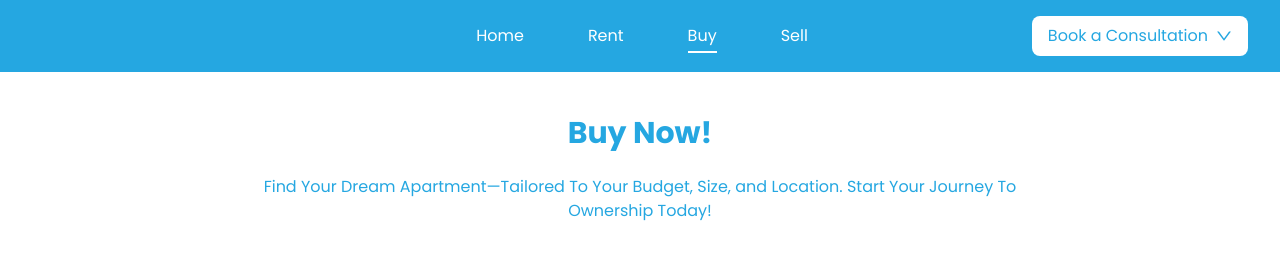
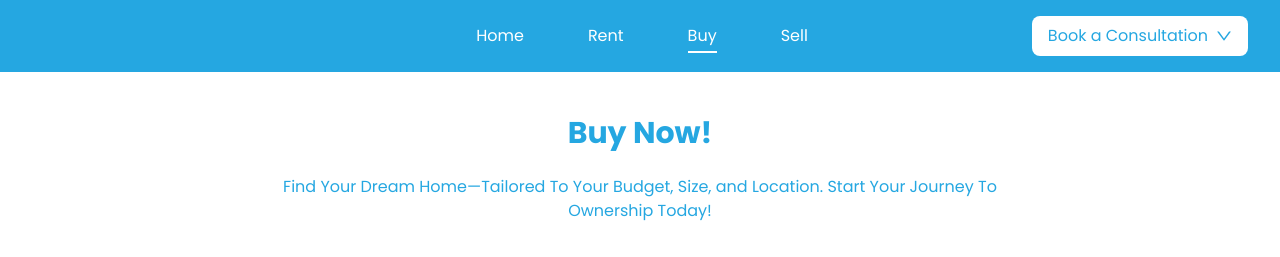
Before and after one commit to jidatit/alex-landing, a React (Vite) app in the folder frontend/: page /buy in a window 1280 px wide. Shown: the top 257 px of the page. Built offline with nearby package versions, Linux system fonts and the light colour scheme.

Commit message:
done text changes

```diff
--- a/frontend/src/Pages/BuyPage.jsx
+++ b/frontend/src/Pages/BuyPage.jsx
@@ -109,8 +109,8 @@ const BuyPage = () => {
             className=" text-center font-poppins md:px-0 px-5"
             style={{ color: "#25A7E1" }}
           >
-            Find Your Dream Apartment—Tailored To Your Budget, Size, and
-            Location. Start Your Journey To
+            Find Your Dream Home—Tailored To Your Budget, Size, and Location.
+            Start Your Journey To
           </p>
           <p
             className="text-center mb-[36px] font-poppins"
@@ -218,9 +218,7 @@ const BuyPage = () => {
                     (n) => n.label.toLowerCase() === searchText.toLowerCase()
                   ) && (
                     <Select.Option value={searchText} key="custom">
-                      <span className="text-blue-500">
-                        Entry: {searchText}
-                      </span>
+                      <span className="text-blue-500">Entry: {searchText}</span>
                     </Select.Option>
                   )}
               </Select>
--- a/frontend/src/Pages/SellPage.jsx
+++ b/frontend/src/Pages/SellPage.jsx
@@ -117,7 +117,7 @@ const SellPage = () => {
             className=" text-center px-4 font-poppins "
             style={{ color: "#25A7E1" }}
           >
-            Selling Your Apartment? List It Now And Connect With
+            Selling Your Home? List It Now And Connect With
           </p>
           <p
             className=" text-center mb-[36px] font-poppins"
@@ -218,9 +218,7 @@ const SellPage = () => {
                     (n) => n.label.toLowerCase() === searchText.toLowerCase()
                   ) && (
                     <Select.Option value={searchText} key="custom">
-                      <span className="text-blue-500">
-                        Entry: {searchText}
-                      </span>
+                      <span className="text-blue-500">Entry: {searchText}</span>
                     </Select.Option>
                   )}
               </Select>
```
